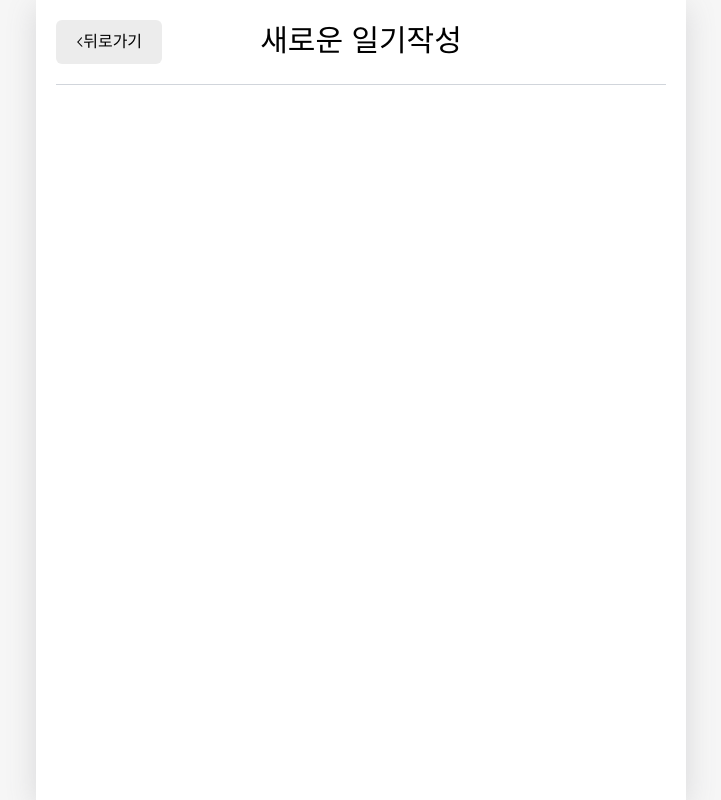
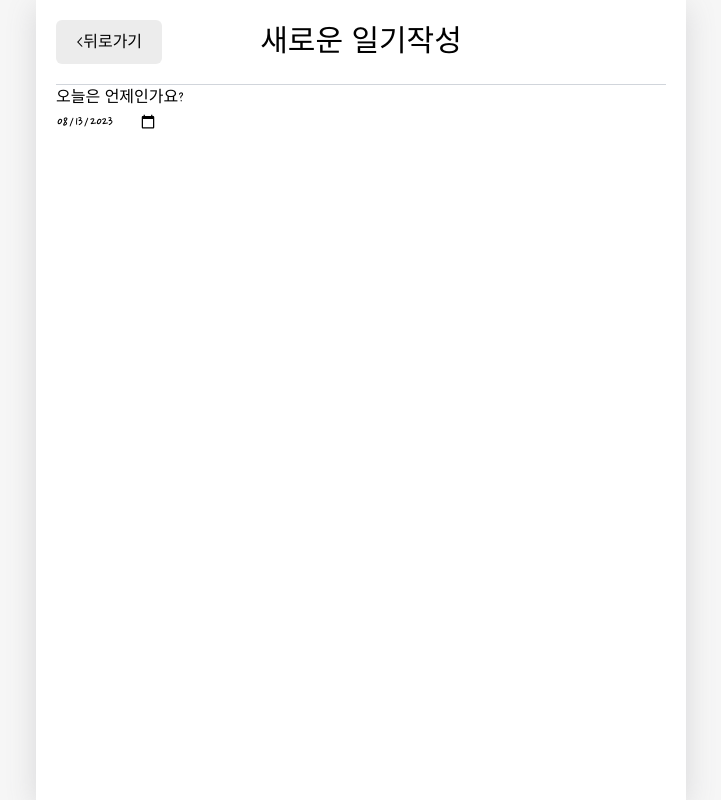
Before and after one commit to sihyonn/emotionDiary, a React (Create React App) app: page /new in a window 1280 px wide. Shown: the whole page, without its empty margins (279-1000 px from the left). Built offline with nearby package versions, Linux system fonts and the light colour scheme; a web font is replaced by a local one.

Commit message:
feat: New Page(2) 날짜설정 구현

```diff
--- a/src/pages/New.jsx
+++ b/src/pages/New.jsx
@@ -1,10 +1,25 @@
-import React from "react";
+import React, { useState } from "react";
 import Header from "../components/Header";
 import Button from "../components/Button";
 import { useNavigate } from "react-router-dom";
 
+const getStringDate = (date) => {
+  let year = date.getFullYear();
+  let month = date.getMonth() + 1;
+  let day = date.getDate();
+  if (month < 10) {
+    month = `0${month}`;
+  }
+  if (day < 10) {
+    day = `0${day}`;
+  }
+
+  return `${year}-${month}-${day}`;
+};
+
 const New = () => {
   const navigate = useNavigate();
+  const [date, setDate] = useState(getStringDate(new Date()));
 
   return (
     <div>
@@ -19,6 +34,18 @@
           />
         }
       />
+      <div>
+        <section>
+          <h4>오늘은 언제인가요?</h4>
+          <div>
+            <input
+              value={date}
+              onChange={(e) => setDate(e.target.value)}
+              type="date"
+            />
+          </div>
+        </section>
+      </div>
     </div>
   );
 };
```
